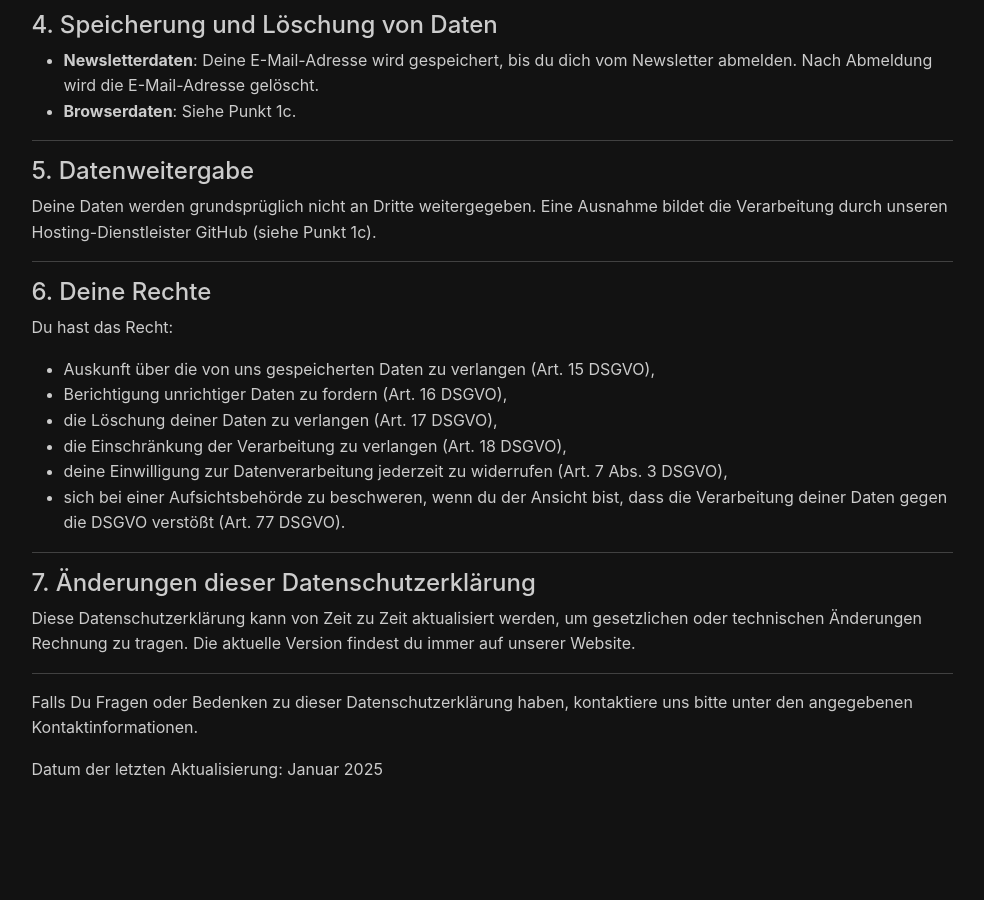
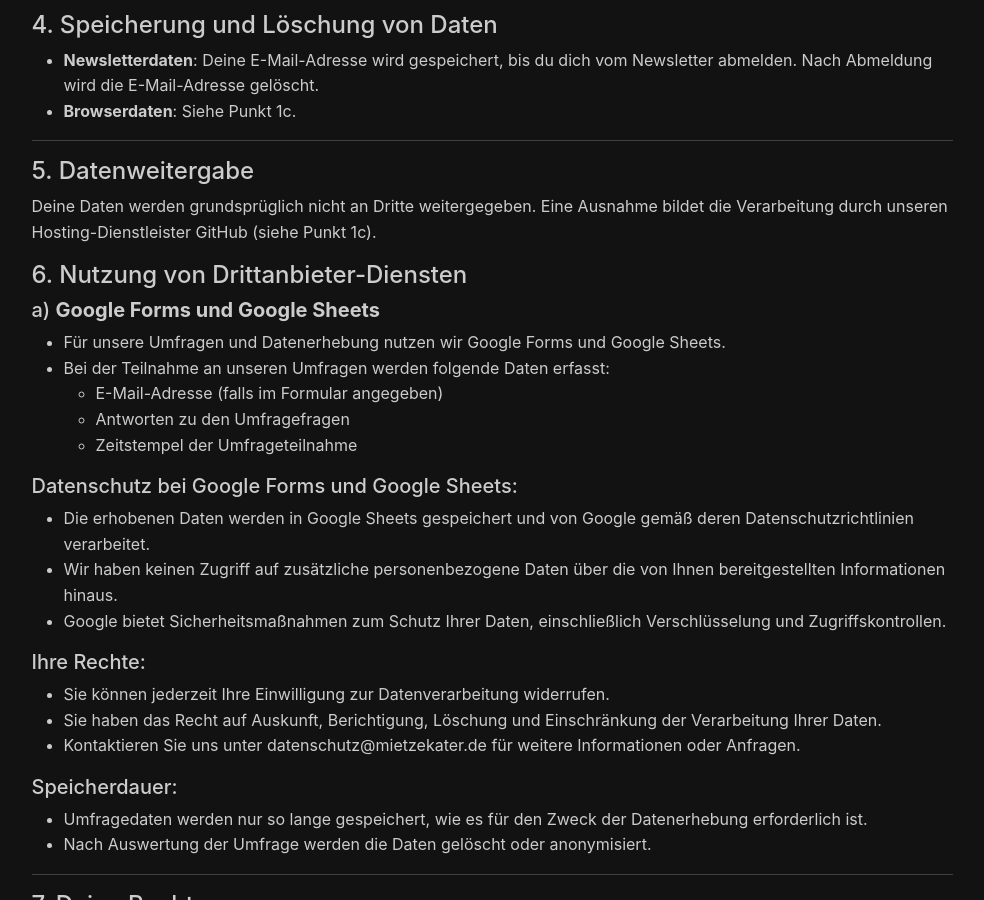
Before and after one commit to TrimeraDev/Mietzekater.de, a Jekyll site: the page built from datenschutz.md, in a window 1280 px wide and 900 px high, scrolled down 1946 px. Shown: the whole window, without its empty margins (148-1132 px from the left). Built offline with Jekyll 4.4.1, drawn with Linux system fonts in a browser that asks for light colours; some of the changed text lies outside the part shown.

Commit message:
update datenschutz to include google services

```diff
--- a/datenschutz.md
+++ b/datenschutz.md
@@ -63,9 +63,31 @@
 #### 5. Datenweitergabe
 Deine Daten werden grundsprüglich nicht an Dritte weitergegeben. Eine Ausnahme bildet die Verarbeitung durch unseren Hosting-Dienstleister GitHub (siehe Punkt 1c).
 
+#### 6. Nutzung von Drittanbieter-Diensten
+##### a) **Google Forms und Google Sheets**
+- Für unsere Umfragen und Datenerhebung nutzen wir Google Forms und Google Sheets.
+- Bei der Teilnahme an unseren Umfragen werden folgende Daten erfasst:
+  - E-Mail-Adresse (falls im Formular angegeben)
+  - Antworten zu den Umfragefragen
+  - Zeitstempel der Umfrageteilnahme
+
+##### Datenschutz bei Google Forms und Google Sheets:
+- Die erhobenen Daten werden in Google Sheets gespeichert und von Google gemäß deren Datenschutzrichtlinien verarbeitet.
+- Wir haben keinen Zugriff auf zusätzliche personenbezogene Daten über die von Ihnen bereitgestellten Informationen hinaus.
+- Google bietet Sicherheitsmaßnahmen zum Schutz Ihrer Daten, einschließlich Verschlüsselung und Zugriffskontrollen.
+
+##### Ihre Rechte:
+- Sie können jederzeit Ihre Einwilligung zur Datenverarbeitung widerrufen.
+- Sie haben das Recht auf Auskunft, Berichtigung, Löschung und Einschränkung der Verarbeitung Ihrer Daten.
+- Kontaktieren Sie uns unter datenschutz@mietzekater.de für weitere Informationen oder Anfragen.
+
+##### Speicherdauer:
+- Umfragedaten werden nur so lange gespeichert, wie es für den Zweck der Datenerhebung erforderlich ist.
+- Nach Auswertung der Umfrage werden die Daten gelöscht oder anonymisiert.
+
 ---
 
-#### 6. Deine Rechte
+#### 7. Deine Rechte
 Du hast das Recht:
 - Auskunft über die von uns gespeicherten Daten zu verlangen (Art. 15 DSGVO),
 - Berichtigung unrichtiger Daten zu fordern (Art. 16 DSGVO),
```
Also changed, not shown: other parts of datenschutz.md (+1 -1 lines), 2 other files.
